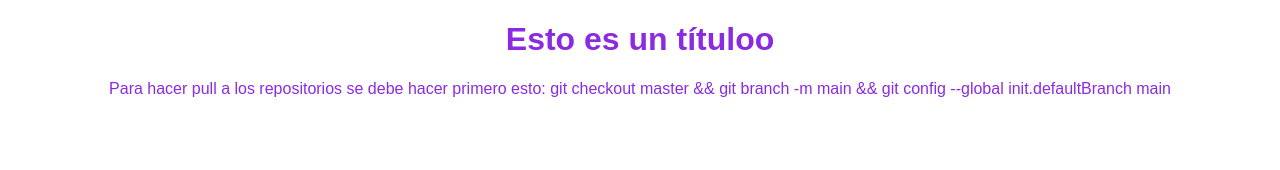
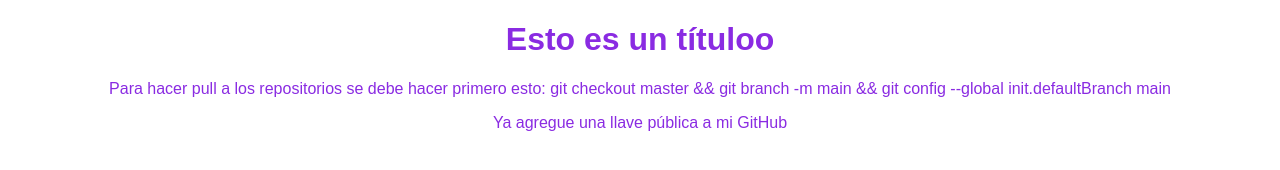
Before and after one commit to Yeferson01/PruebaGitGitHub, a plain HTML site: page index.html in a window 1280 px wide. Drawn offline with Linux system fonts and the light colour scheme.

Commit message:
Nuevo parrafo de prueba

```diff
--- a/index.html
+++ b/index.html
@@ -11,6 +11,7 @@
     <div>
         <h1>Esto es un títuloo</h1>
         <p>Para hacer pull a los repositorios se debe hacer primero esto: git checkout master && git branch -m main && git config --global init.defaultBranch main</p>
+	<p>Ya agregue una llave pública a mi GitHub</p>
     </div>
 </body>
 </html>
```
